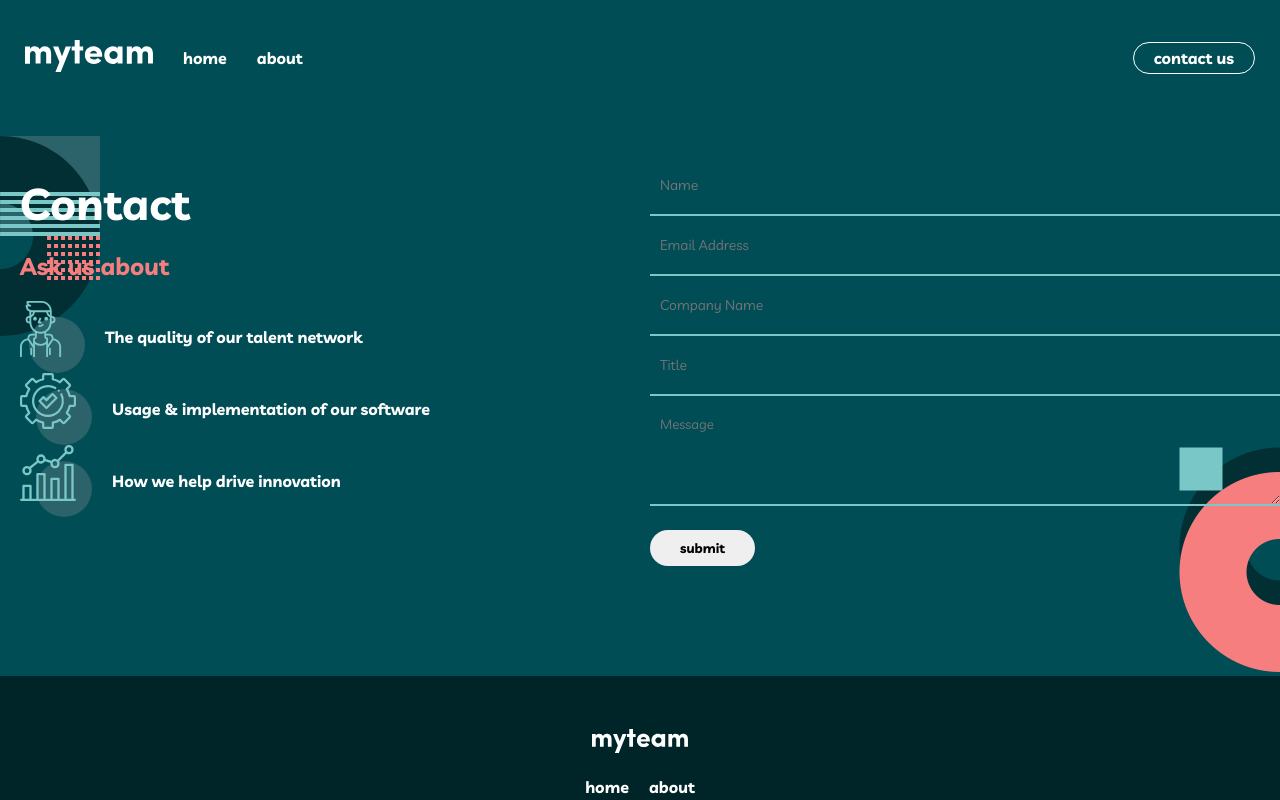
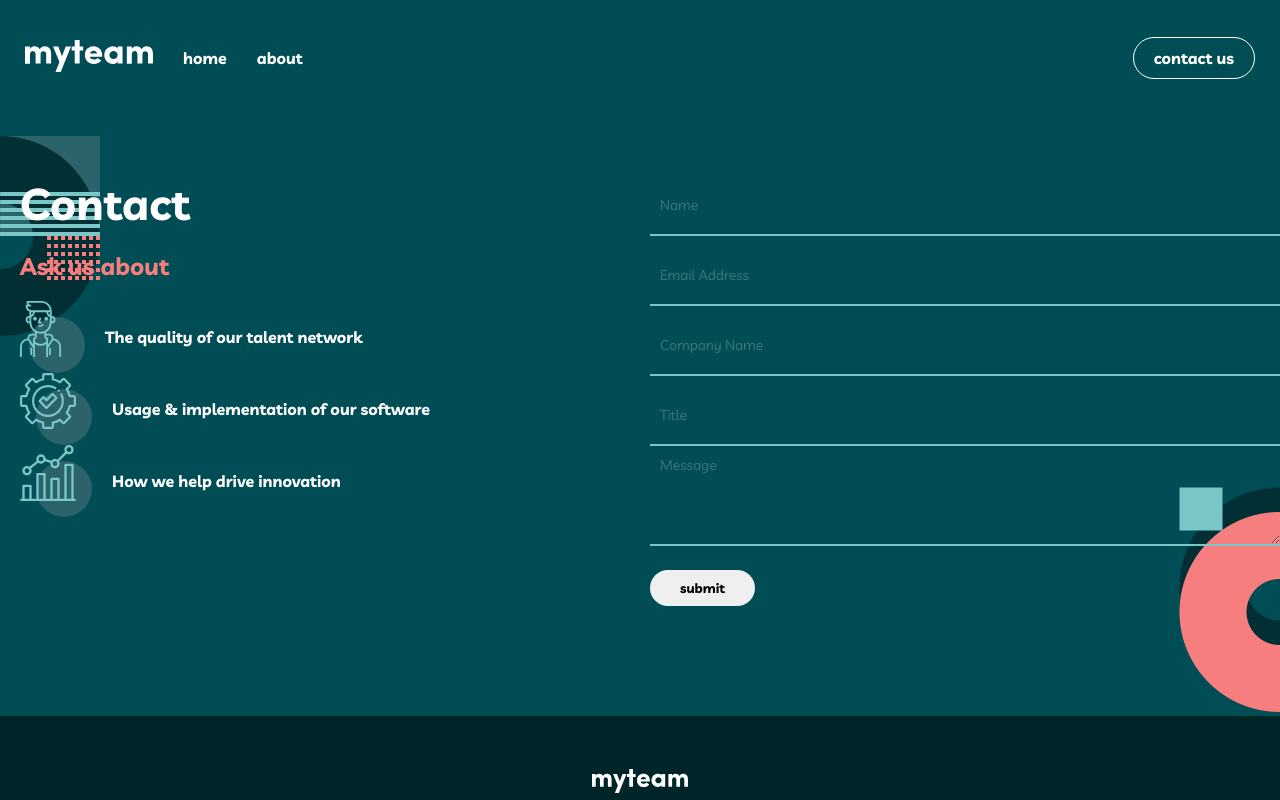
Before and after one commit to data-sets/multi-page, a React (Create React App) app: page /contact in a window 1280 px wide. Shown: the top 800 px of the page. Built offline with nearby package versions, Linux system fonts and the light colour scheme.

Commit message:
fix issues

```diff
--- a/public/index.html
+++ b/public/index.html
@@ -7,6 +7,7 @@
       name="description"
       content="Professional Front-end developer's workflow. 3-page fully-functional website"
     />
+    <meta>
     <meta
       name="keywords"
       content="routing, reactjs, scss & frontend mentor design"
--- a/src/App.js
+++ b/src/App.js
@@ -5,16 +5,21 @@ import About from "../src/assets/modules/pages/About/About";
 import Contact from "../src/assets/modules/pages/Contact/Contact";
 import "../src/dist/style.css";
 
+export const routes = [
+  { path: "/", element: <Index /> },
+  { path: "/about/", element: <About /> },
+  { path: "/contact/", element: <Contact /> },
+  { path: "*", element: <NoMatch /> },
+];
 export default function App() {
   return (
     <>
       <Router>
         <Routes>
-          <Route path="/" element={<Index />} />
-          <Route path="about" element={<About />} />
-          <Route path="contact" element={<Contact />} />
-          <Route path="*" element={<NoMatch />} />
-        </Routes>
+          {routes.map((route, index) => (
+            <Route key={index} path={route.path} element={route.element} />
+              ))}
+            </Routes>
       </Router>
     </>
   );
--- a/src/assets/modules/GetStarted.jsx
+++ b/src/assets/modules/GetStarted.jsx
@@ -13,7 +13,7 @@ export default class GetStarted extends Component {
           <div className="getstarted__description">
             <div>
               <h2>Ready to get started?</h2>
-              <Link to="/contact">contact us</Link>
+              <a href="/contact/">contact us</a>
             </div>
           </div>
         </section>
--- a/src/assets/modules/Navigation.jsx
+++ b/src/assets/modules/Navigation.jsx
@@ -75,10 +75,10 @@ export default class Header extends Component {
                   <Link to="/">home</Link>
                 </li>
                 <li>
-                  <Link to="/about">about</Link>
+                  <Link to="/about/">about</Link>
                 </li>
                 <li>
-                  <Link to="/contact">contact us</Link>
+                  <Link to="/contact/">contact us</Link>
                 </li>
               </ul>
               <div className="header__shape">
@@ -99,12 +99,12 @@ export default class Header extends Component {
                 <Link to="/">home</Link>
               </li>
               <li>
-                <Link to="/about">about</Link>
+                <Link to="/about/">about</Link>
               </li>
             </ul>
           </div>
           <div className="header__menu">
-            <Link to="/contact">contact us</Link>
+            <Link to="/contact/">contact us</Link>
           </div>
         </section>
       </>
--- a/src/assets/modules/pages/Contact/Contact.jsx
+++ b/src/assets/modules/pages/Contact/Contact.jsx
@@ -1,18 +1,46 @@
-import { Helmet } from "react-helmet";
-import Navigation from "../../Navigation";
-import Footer from "../../Footer";
-import Chart from "../../../images/icon-chart.svg";
-import Cog from "../../../images/icon-cog.svg";
-import User from "../../../images/icon-person.svg";
-import ShapeLeft from "../../../images/bg-pattern-about-2-contact-1.svg";
-import ShapeRight from "../../../images/bg-pattern-contact-2.png";
-import ShapeSmall from "../../../images/bg-pattern-contact-2-1.png";
+import React, { useState, useEffect } from 'react';
+import { Helmet } from 'react-helmet';
+import Navigation from '../../Navigation';
+import Footer from '../../Footer';
+import Chart from '../../../images/icon-chart.svg';
+import Cog from '../../../images/icon-cog.svg';
+import User from '../../../images/icon-person.svg';
+import ShapeLeft from '../../../images/bg-pattern-about-2-contact-1.svg';
+import ShapeRight from '../../../images/bg-pattern-contact-2.png';
+import ShapeSmall from '../../../images/bg-pattern-contact-2-1.png';
 
 export default function Contact() {
+  const [name, setName] = useState('');
+  const [email, setEmail] = useState('');
+  const [company, setCompany] = useState('');
+  const [title, setTitle] = useState('');
+  const [message, setMessage] = useState('');
+  const [error, setError] = useState(false);
+
+  useEffect(() => {
+    if (error) {
+      const timer = setTimeout(() => {
+        setError(false);
+      }, 3000);
+
+      return () => clearTimeout(timer);
+    }
+  }, [error]);
+
+  const handleSubmit = (event) => {
+    event.preventDefault();
+    if (name.trim() === '' || email.trim() === '' || company.trim() === '' || title.trim() === '' || message.trim() === '') {
+      setError(true);
+    } else {
+      setError(false);
+      console.log('Form submitted:', { name, email, company, title, message});
+    }
+  };
+
   return (
     <>
       <Helmet>
-        <title>My Team - Contact Page </title>
+        <title>My Team - Contact Page</title>
       </Helmet>
       <header>
         <Navigation />
@@ -41,28 +69,66 @@ export default function Contact() {
             </ul>
           </div>
           <div>
-            <form action="/" method="POST">
+            <form onSubmit={handleSubmit}>
               <div>
-                <input type="text" name="name" placeholder="Name" />
+                <input
+                  type="text"
+                  name="name"
+                  placeholder="Name"
+                  value={name}
+                  onChange={(e) => setName(e.target.value)}
+                  style={{ borderColor: error && name.trim() === '' ? '#f67e7e' : '' }}
+                  className={error && name.trim() === '' ? 'error' : ''}
+                />
+                {error && name.trim() === '' && <span className="errorMsg">This field is required</span>}
               </div>
               <div>
-                <input type="email" name="name" placeholder="Email Address" />
+                <input
+                  type="email"
+                  name="email"
+                  placeholder="Email Address"
+                  value={email}
+                  onChange={(e) => setEmail(e.target.value)}
+                  style={{ borderColor: error && email.trim() === '' ? '#f67e7e' : '' }}
+                  className={error && email.trim() === '' ? 'error' : ''}
+                />
+                {error && email.trim() === '' && <span className="errorMsg">This field is required</span>}
               </div>
               <div>
-                <input type="text" name="name" placeholder="Company Name" />
+                <input
+                  type="text"
+                  name="company"
+                  placeholder="Company Name"
+                  value={company}
+                  onChange={(e) => setCompany(e.target.value)}
+                  style={{ borderColor: error && company.trim() === '' ? '#f67e7e' : '' }}
+                  className={error && company.trim() === '' ? 'error' : ''}
+                />
+                 {error && company.trim() === '' && <span className="errorMsg">This field is required</span>}
               </div>
               <div>
-                <input type="text" name="name" placeholder="Title" />
+                <input
+                  type="text"
+                  name="title"
+                  placeholder="Title"
+                  value={title}
+                  onChange={(e) => setTitle(e.target.value)}
+                  style={{ borderColor: error && title.trim() === '' ? '#f67e7e' : '' }}
+                  className={error && title.trim() === '' ? 'error' : ''}
+                />
+                 {error && title.trim() === '' && <span className="errorMsg">This field is required</span>}
               </div>
               <textarea
-                name=""
-                id=""
-                cols="20"
-                rows="10"
-                placeholder="Message"
-              ></textarea>
+                  name="message"
+                  placeholder="Message"
+                  value={message}
+                  onChange={(e) => setMessage(e.target.value)}
+                  style={{ borderColor: error && message.trim() === '' ? '#f67e7e' : '' }}
+                  className={error && message.trim() === '' ? 'error' : ''}
+                />
+                {error && message.trim() === '' && <span className="errorMsg">This field is required</span>}
               <div>
-                <button>submit</button>
+                <button type="submit">submit</button>
               </div>
             </form>
           </div>
@@ -77,6 +143,16 @@ export default function Contact() {
       <div className="footer-sec">
         <Footer />
       </div>
+      <style jsx="true">{`
+        input::placeholder,
+        textarea::placeholder {
+          color: ${error ? 'red' : 'inherit'};
+        }
+        input.error::placeholder,
+        textarea.error::placeholder {
+          color: red;
+        }
+      `}</style>
     </>
   );
 }
--- a/src/scss/globals/_main.scss
+++ b/src/scss/globals/_main.scss
@@ -33,6 +33,27 @@ ul {
 a {
   text-decoration: none;
 }
+
+input{
+  outline: none;
+}
+
+input:focus{
+  border: none;
+}
+textarea:focus {
+  outline: none;
+  border: none;
+}
+.errorMsg{
+  color: #f67e7e;
+  font-size: 12px;
+  font-family: t.$font-stack;
+  font-weight: bold;
+  font-style: italic;
+  margin-left: 20px;
+}
+
 
 .container {
   width: 1280px;
@@ -138,7 +159,7 @@ header {
         font-family: t.$font-stack;
         color: v.$white;
         border: 1px solid v.$white;
-        padding: 5px 20px;
+        padding: 10px 20px;
         border-radius: 30px;
         font-weight: bold;
         &:hover {
@@ -192,7 +213,16 @@ header {
         font-family: t.$font-stack;
         color: v.$rapture-blue;
         font-size: 1rem;
-        padding-bottom: 40px;
+                text-align: center;
+      }
+      p{
+        font-style: italic;
+        font-family: t.$font-stack;
+        color: #fff;
+
+        &:last-child{
+          font-style: normal;
+        }
       }
       & > img {
         display: inline-block;
@@ -200,9 +230,13 @@ header {
         height: auto;
         border-radius: 50%;
         margin: 0 auto;
-        padding: 15px 0 10px 0;
+        border: 2px solid #C4FFFE;
+        margin-top: 30px;
+        margin-bottom: 20px;
       }
       div {
+
+        a{
         position: relative;
         background-color: v.$light-coral;
         border-radius: 50%;
@@ -216,6 +250,8 @@ header {
         &:hover {
           background-color: v.$rapture-blue;
         }
+        }
+
         img {
           width: 1rem;
           height: 1rem;
@@ -245,11 +281,6 @@ header {
           padding-top: 30px;
         }
         div {
-          background-color: v.$rapture-blue;
-          cursor: pointer;
-          &:hover {
-            background-color: v.$light-coral;
-          }
           img {
             transform: rotate(45deg);
           }
@@ -367,7 +398,7 @@ header {
   p {
     color: v.$white;
     font-size: 1rem;
-    line-height: 24px;
+    line-height: 30px;
     padding: 0 15px;
     margin-top: 20px;
     font-weight: normal;
@@ -520,7 +551,7 @@ header {
   z-index: 1;
   &__pattern {
     position: absolute;
-    bottom: 0;
+    bottom: -4.5px;
   }
   &__description {
     font-family: t.$font-stack;
@@ -571,6 +602,9 @@ header {
   padding-bottom: 50px;
   background-color: v.$midnight-green;
   position: relative;
+  button{
+    font-family: t.$font-stack;
+  }
   &__shape {
     position: absolute;
     top: 20px;
@@ -637,7 +671,11 @@ header {
             padding-left: 10px;
             font-family: t.$font-stack;
             height: 90px;
+            font-size: 0.875rem;
             border-bottom: 2px solid v.$rapture-blue;
+            &::placeholder{
+              color: #ffffff3f;
+            }
           }
           div {
             input {
@@ -647,9 +685,14 @@ header {
               color: v.$white;
               padding-left: 10px;
               padding-bottom: 20px;
-              margin-bottom: 20px;
+              padding-top: 20px;
+              margin-bottom: 10px;
               font-family: t.$font-stack;
               font-size: 0.875rem;
+              max-width: 720px;
+              &::placeholder{
+                color: #ffffff3f;
+              }
             }
             button {
               font-family: t.$font-stack;
@@ -915,6 +958,7 @@ header {
     }
     p {
       text-align: center !important;
+      line-height: 1.7 ;
     }
   }
   .main {
```
Also changed, not shown: src/assets/modules/Footer.jsx (+9 -7 lines), src/assets/modules/pages/About/Director.jsx (+10 -3 lines), src/dist/style.css, 1 other file (tests, documents, lock files or other folders).
